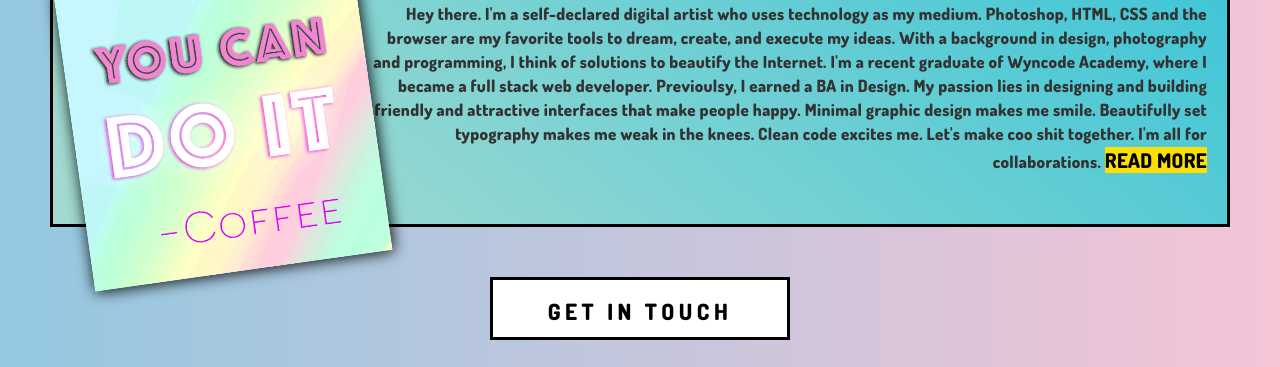
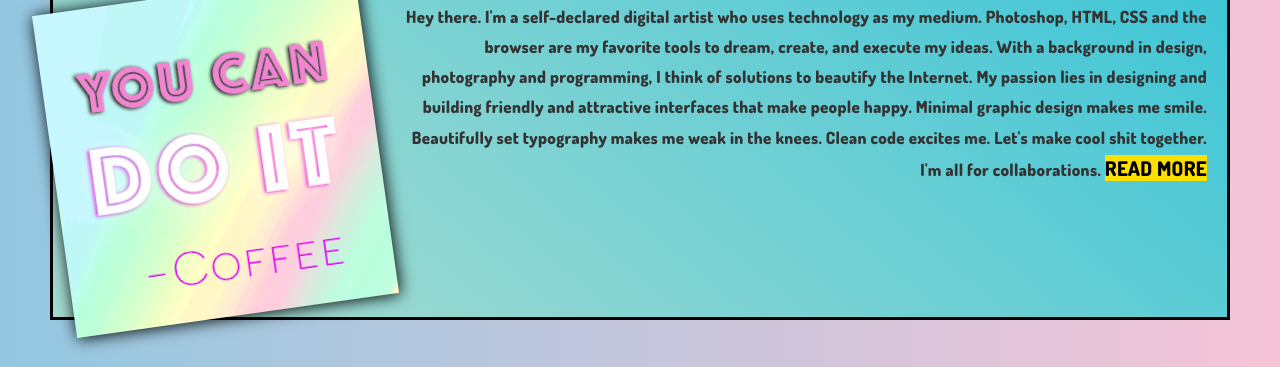
Before and after one commit to monicaaguinaga/monicaaguinaga.github.io, a plain HTML site: page index.html in a window 1280 px wide. Shown: the part 373-740 px from the top of the page. Drawn offline with nearby package versions, Linux system fonts and the light colour scheme; a script that the page names is missing.

Commit message:
Fixed typo on about me copy

```diff
--- a/css.css
+++ b/css.css
@@ -45,7 +45,7 @@ body {
     background:         linear-gradient(40deg, #A2DAD0 10%, #24C0D9 100%);
     padding: 20px;
     text-align: center;
-    height: 550px;
+
 }
 
 .main h1{
@@ -68,7 +68,9 @@ body {
   letter-spacing: .2em;
 }
 
-
+.about{
+  height: auto;
+}
 
 
 .about p{
@@ -77,6 +79,7 @@ body {
     text-transform: inherit;
     letter-spacing: .02em;
     padding-top: 30px;
+    line-height: 1.8em;
 
 
 }
@@ -104,10 +107,14 @@ body {
 
 .about img {
   float: left;
+  position: relative;
+  right:20px;
+  top: 20px;
   transform: rotate(-8deg);
   box-shadow: 1px 1px 15px #000;
-  width: 300px;
+  width: 325px;
   z-index: 100;
+
 }
 .contact  {
   border: black 3px solid;
--- a/index.html
+++ b/index.html
@@ -30,9 +30,8 @@
  <p>Hey there. I'm a self-declared digital artist who uses technology as my medium. Photoshop, HTML, CSS and the browser are my favorite
    tools to dream, create, and execute my ideas. With a background in design, photography and programming, I think of solutions
 to beautify the Internet.
-I'm a recent graduate of Wyncode Academy, where I became a full stack web developer. Previoulsy, I earned a BA in Design. My passion lies in designing and
-building friendly and attractive interfaces that make people happy. Minimal graphic design makes me smile. Beautifully set typography makes me weak in the knees. Clean code excites me.
-Let's make coo shit together. I'm all for collaborations.
+ My passion lies in designing and building friendly and attractive interfaces that make people happy. Minimal graphic design makes me smile. Beautifully set typography makes me weak in the knees. Clean code excites me.
+Let's make cool shit together. I'm all for collaborations.
 
    <a href="#">Read more</a></p>
 
```
